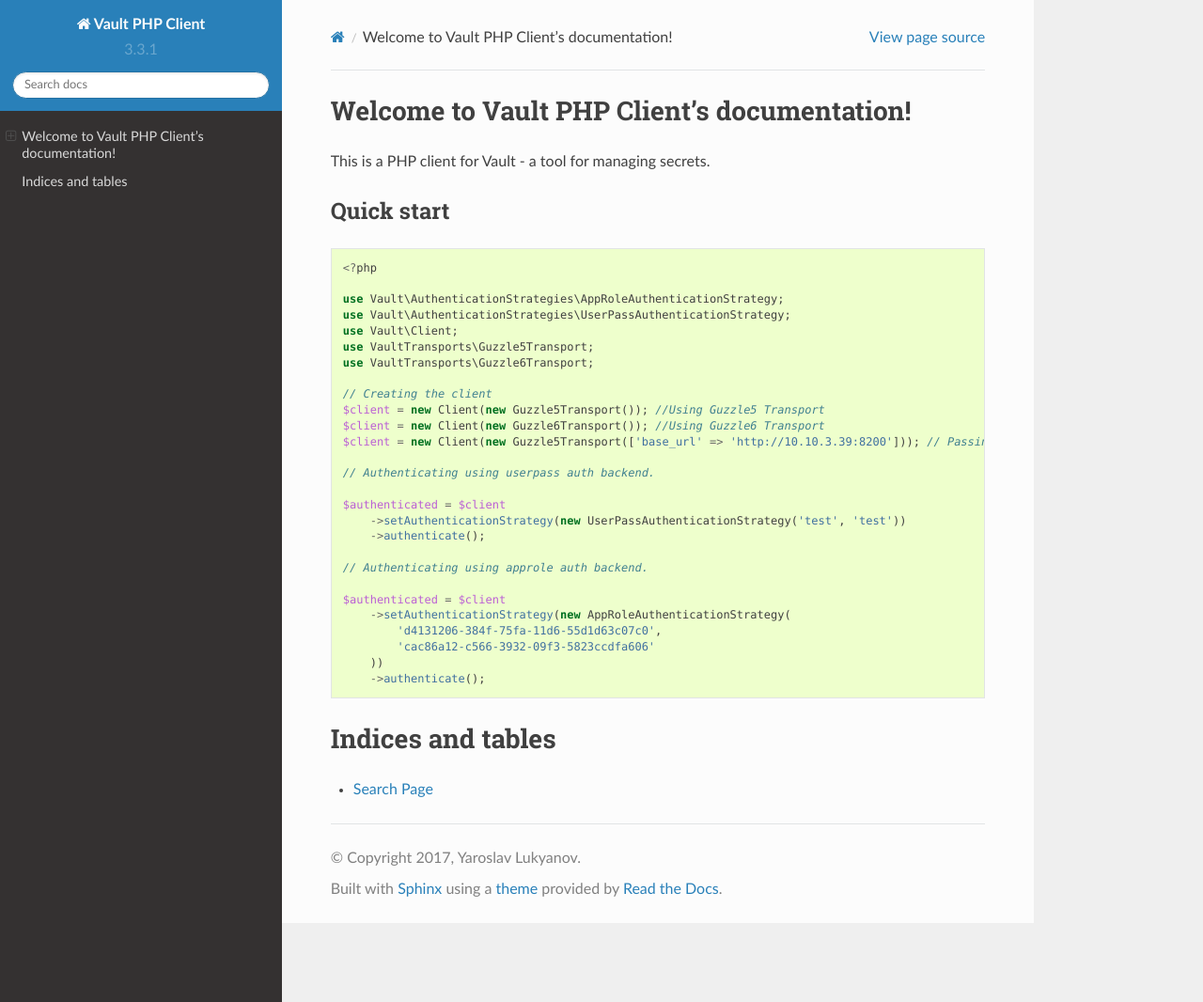
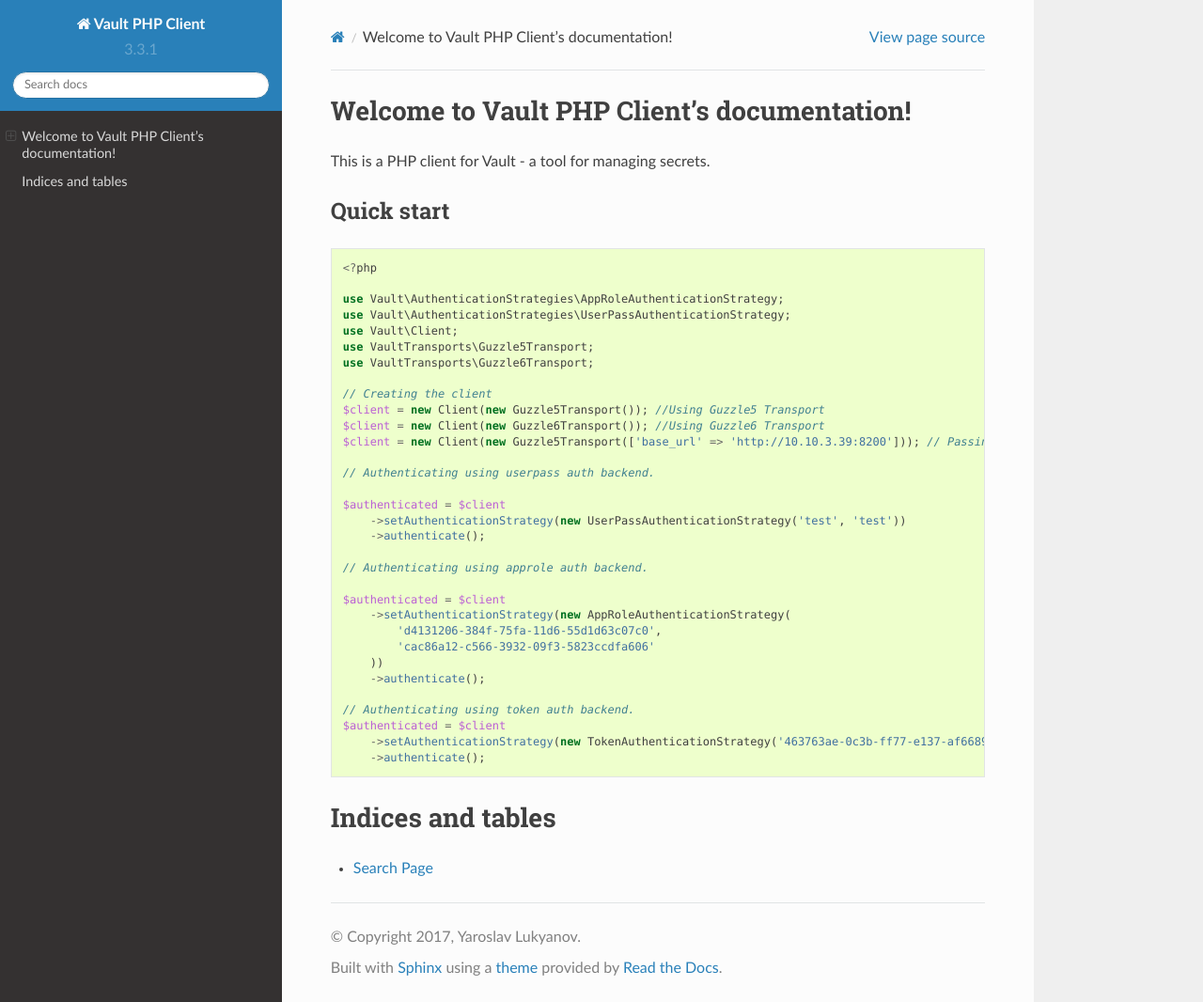
Before and after one commit to CSharpRU/vault-php, a Sphinx documentation site: the page built from docs/index.rst, in a window 1280 px wide and 1066 px high. Shown: the whole window at 94% size. Built offline with Sphinx 7.4.7 and the Read the Docs theme 2.0.0, drawn with Linux system fonts in a browser that asks for light colours.

Commit message:
Added token auth code example.

```diff
--- a/docs/index.rst
+++ b/docs/index.rst
@@ -45,6 +45,11 @@
         ))
         ->authenticate();
 
+    // Authenticating using token auth backend.
+    $authenticated = $client
+        ->setAuthenticationStrategy(new TokenAuthenticationStrategy('463763ae-0c3b-ff77-e137-af668941465c'))
+        ->authenticate();
+
 Indices and tables
 ==================
 
```
